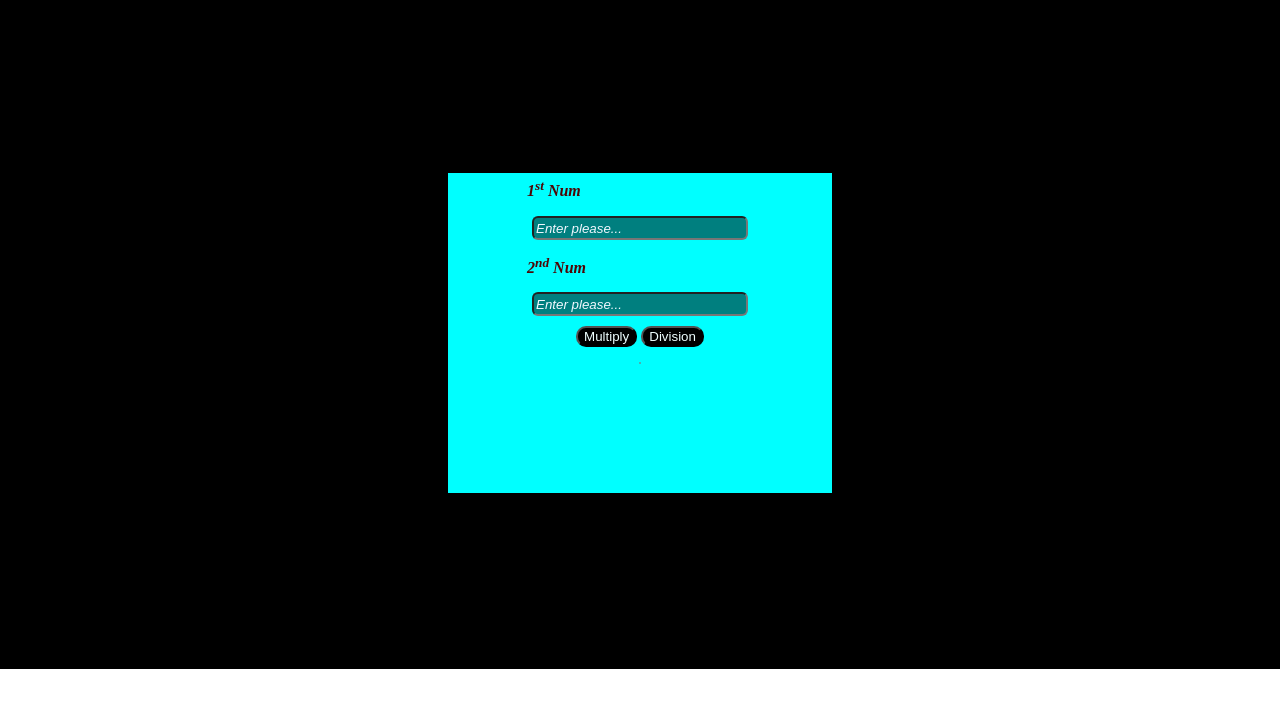
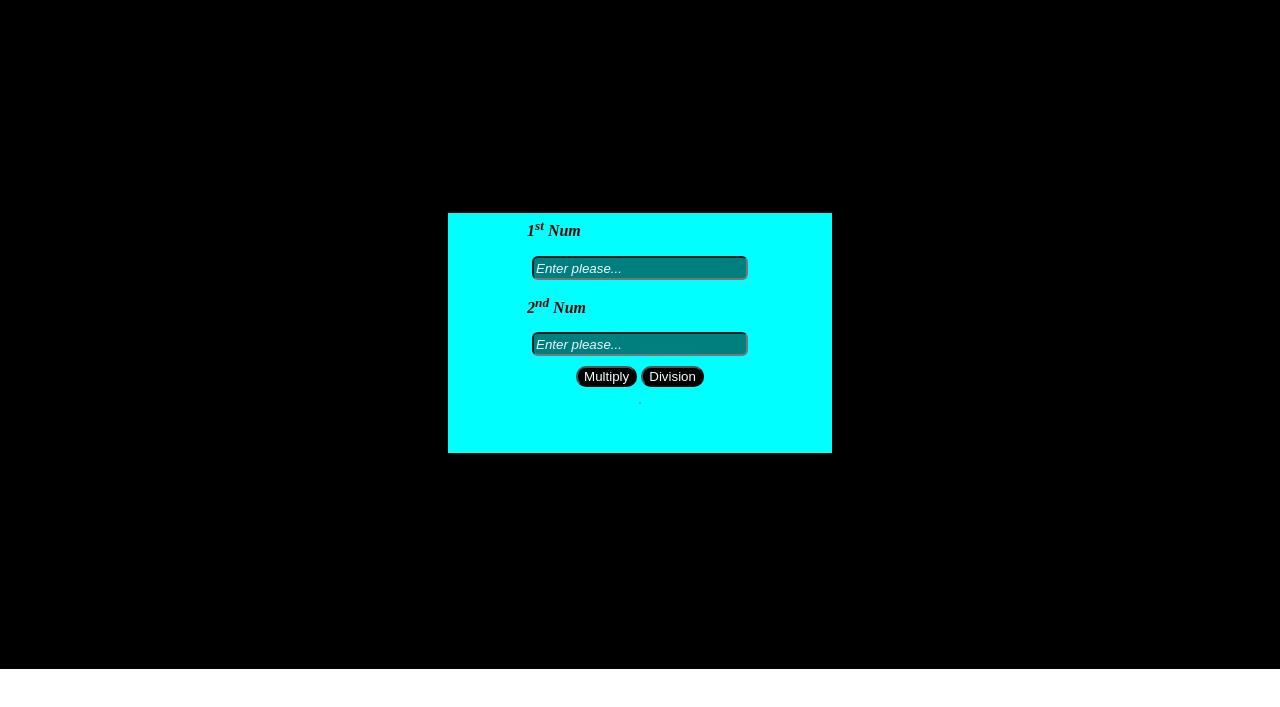
Before and after one commit to samirbhandari/samirbhandari, a plain HTML site: page index.html in a window 1280 px wide. Shown: the part 91-798 px from the top of the page. Drawn offline with Linux system fonts and the light colour scheme.

Commit message:
Update index.html

```diff
--- a/index.html
+++ b/index.html
@@ -16,7 +16,7 @@
             }
         #main{
             width: 30vw;
-            height: 40vh;
+            height: 15em;
             background-color: aqua;
             align-self: center;
         }
```
